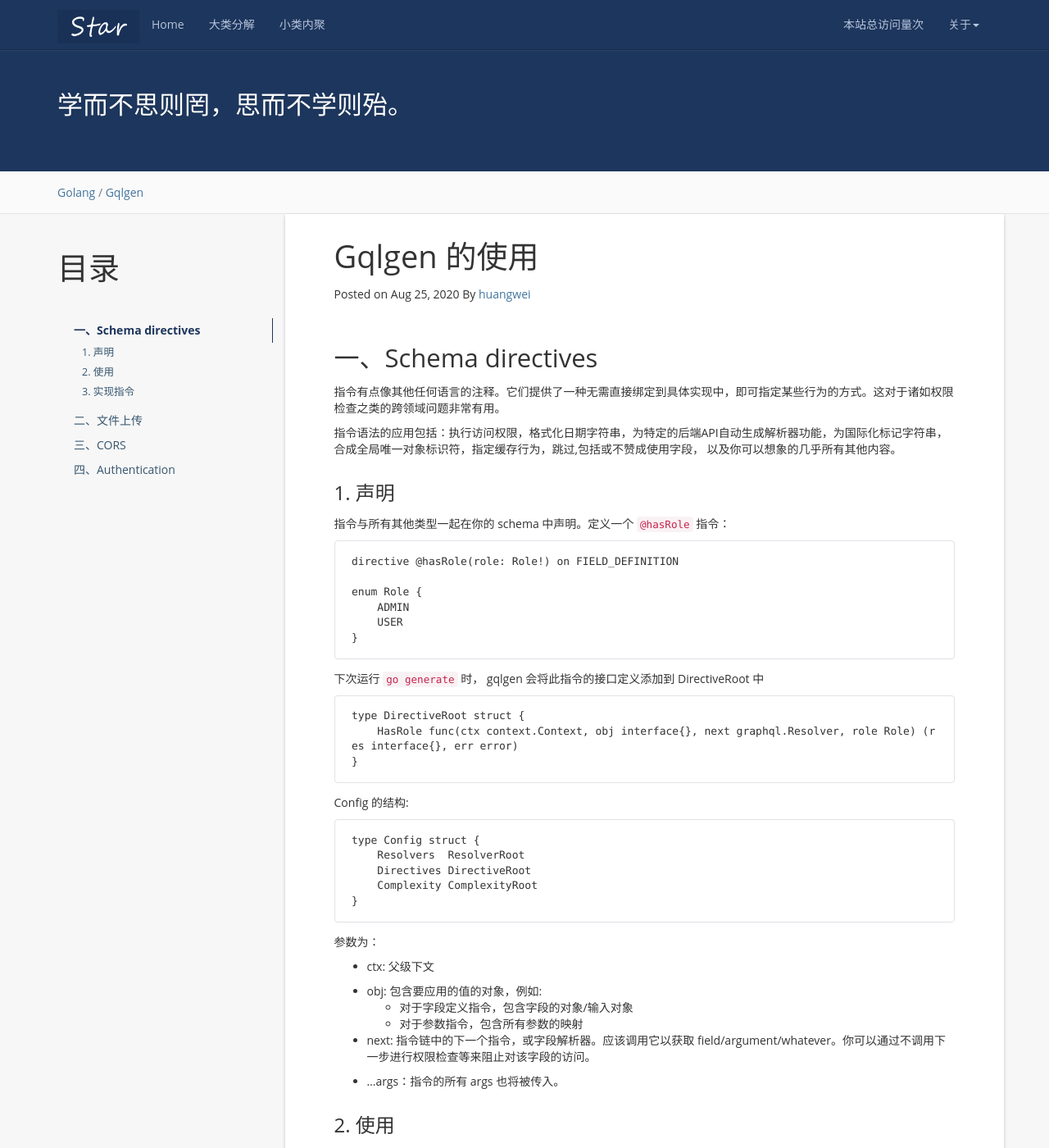
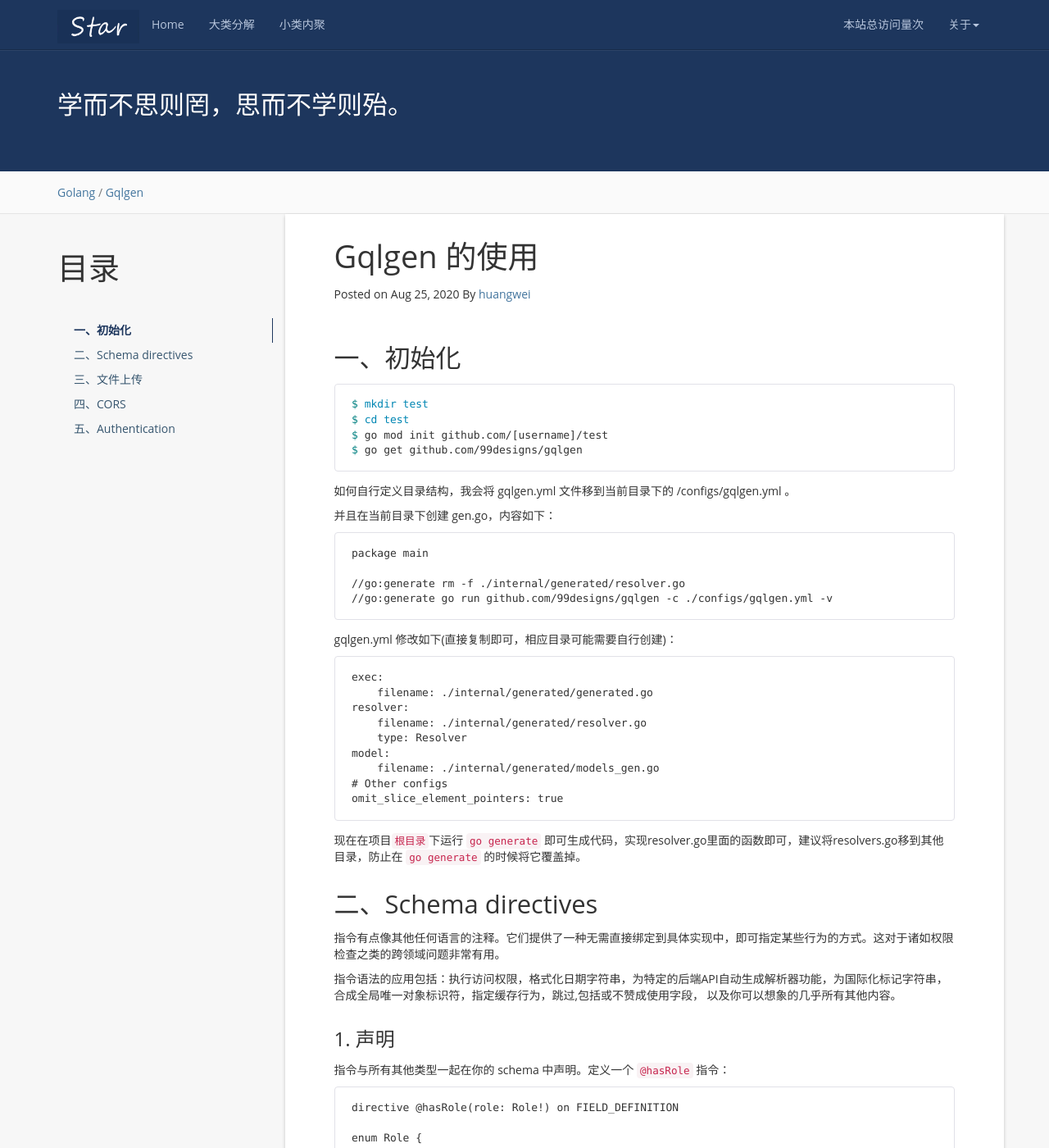
Before and after one commit to mayunmeiyouming/blog, a Jekyll site: the page built from _posts/2020-08-25-gqlgen.md, in a window 1280 px wide and 1400 px high. Shown: the whole window at 82% size. Built offline with Jekyll 4.4.1, drawn with Linux system fonts in a browser that asks for light colours; nearby versions of some CDN libraries; a script that is not in the unit is left out; comment, search, counter and statistics services are not loaded; some of the changed text lies outside the part shown.

Commit message:
增加gqlgen初始化

````diff
--- a/_posts/2020-08-25-gqlgen.md
+++ b/_posts/2020-08-25-gqlgen.md
@@ -9,7 +9,43 @@ tag: Gqlgen
 * content
 {:toc}
 
-## 一、Schema directives
+## 一、初始化
+
+```bash
+$ mkdir test
+$ cd test
+$ go mod init github.com/[username]/test
+$ go get github.com/99designs/gqlgen
+```
+
+如何自行定义目录结构，我会将 gqlgen.yml 文件移到当前目录下的 /configs/gqlgen.yml 。
+
+并且在当前目录下创建 gen.go，内容如下：
+
+```
+package main
+
+//go:generate rm -f ./internal/generated/resolver.go
+//go:generate go run github.com/99designs/gqlgen -c ./configs/gqlgen.yml -v
+```
+
+gqlgen.yml 修改如下(直接复制即可，相应目录可能需要自行创建)：
+
+```
+exec:
+    filename: ./internal/generated/generated.go
+resolver:
+    filename: ./internal/generated/resolver.go
+    type: Resolver
+model:
+    filename: ./internal/generated/models_gen.go
+# Other configs
+omit_slice_element_pointers: true
+```
+
+现在在项目`根目录`下运行 `go generate` 即可生成代码，实现resolver.go里面的函数即可，建议将resolvers.go移到其他目录，防止在 `go generate` 的时候将它覆盖掉。
+
+## 二、Schema directives
 
 指令有点像其他任何语言的注释。它们提供了一种无需直接绑定到具体实现中，即可指定某些行为的方式。这对于诸如权限检查之类的跨领域问题非常有用。
 
@@ -271,7 +307,7 @@ func main() {
 }
 ```
 
-## 四、Authentication
+## 五、Authentication
 
 > 通过上下文提供身份验证详细信息
 
````
Also changed, not shown: other parts of _posts/2020-08-25-gqlgen.md (+2 -2 lines).
